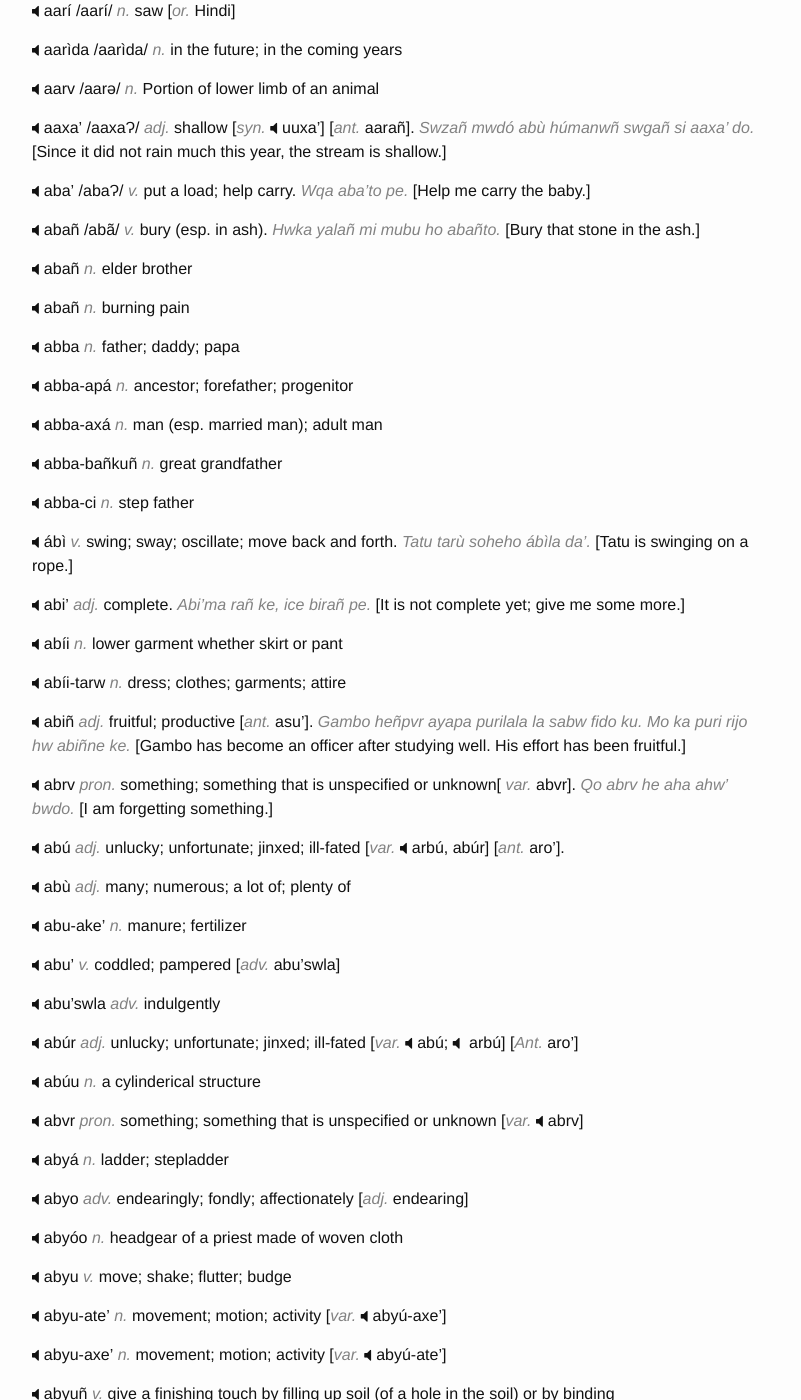
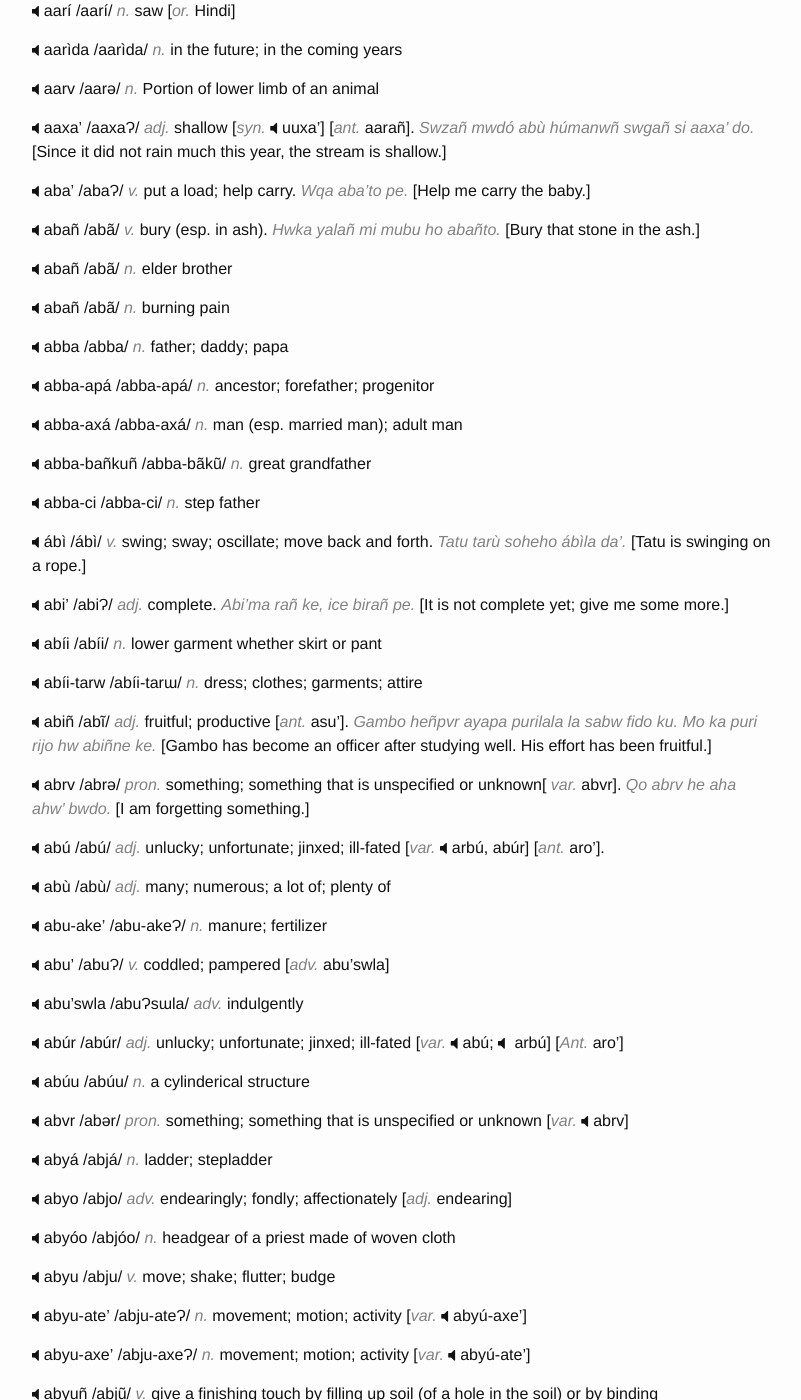
Before and after one commit to hacksparrow/language.apatani.org, a Jekyll site: the page built from dictionary/a.md, in a window 1280 px wide and 1400 px high, scrolled down 1192 px. Shown: the whole window, without its empty margins (238-1039 px from the left). Built offline with Jekyll 4.4.1, drawn with Linux system fonts in a browser that asks for light colours; nearby versions of some CDN libraries; comment, search, counter and statistics services are not loaded; some of the changed text lies outside the part shown.

Commit message:
Update a.md

```diff
--- a/dictionary/a.md
+++ b/dictionary/a.md
@@ -56,73 +56,73 @@ __aba'__  /abaɁ/ _v._  put a load; help carry. _Wqa aba'to pe._ [Help me carry
 
 __abañ__  /abã/ _v._  bury (esp. in ash). _Hwka yalañ mi mubu ho abañto._ [Bury that stone in the ash.]
 
-__abañ__  _n._  elder brother
+__abañ__  /abã/ _n._  elder brother
 
-__abañ__  _n._  burning pain
+__abañ__  /abã/ _n._  burning pain
 
-__abba__  _n._  father; daddy; papa
+__abba__  /abba/ _n._  father; daddy; papa
 
-__abba-apá__  _n._  ancestor; forefather; progenitor
+__abba-apá__  /abba-apá/ _n._  ancestor; forefather; progenitor
 
-__abba-axá__  _n._  man (esp. married man); adult man
+__abba-axá__  /abba-axá/ _n._  man (esp. married man); adult man
 
-__abba-bañkuñ__ _n._  great grandfather
+__abba-bañkuñ__ /abba-bãkũ/ _n._  great grandfather
 
-__abba-ci__ _n._  step father
+__abba-ci__ /abba-ci/ _n._  step father
 
-__ábì__ _v._  swing; sway; oscillate; move back and forth. _Tatu tarù soheho ábìla da'._ [Tatu is swinging on a rope.]
+__ábì__ /ábì/ _v._  swing; sway; oscillate; move back and forth. _Tatu tarù soheho ábìla da'._ [Tatu is swinging on a rope.]
 
-__abi'__  _adj._  complete. _Abi'ma rañ ke, ice birañ pe._ [It is not complete yet; give me some more.]
+__abi'__  /abiɁ/ _adj._  complete. _Abi'ma rañ ke, ice birañ pe._ [It is not complete yet; give me some more.]
 
-__abíi__  _n._  lower garment whether skirt or pant
+__abíi__  /abíi/ _n._  lower garment whether skirt or pant
 
-__abíi-tarw__ _n._  dress; clothes; garments; attire
+__abíi-tarw__ /abíi-tarɯ/ _n._  dress; clothes; garments; attire
 
-__abiñ__  _adj._  fruitful; productive  [_ant._  asu']. _Gambo heñpvr ayapa purilala la sabw fido ku. Mo ka puri rijo hw abiñne ke._ [Gambo has become an officer after studying well. His effort has been fruitful.]
+__abiñ__  /abĩ/ _adj._  fruitful; productive  [_ant._  asu']. _Gambo heñpvr ayapa purilala la sabw fido ku. Mo ka puri rijo hw abiñne ke._ [Gambo has become an officer after studying well. His effort has been fruitful.]
 
-__abrv__  _pron._ something; something that is unspecified or unknown[ _var._  abvr]. _Qo abrv he aha ahw' bwdo._ [I am forgetting something.]
+__abrv__  /abrǝ/ _pron._ something; something that is unspecified or unknown[ _var._  abvr]. _Qo abrv he aha ahw' bwdo._ [I am forgetting something.]
 
-__abú__ _adj._  unlucky; unfortunate; jinxed; ill-fated [_var._  arbú, abúr]  [_ant._  aro'].
+__abú__ /abú/ _adj._  unlucky; unfortunate; jinxed; ill-fated [_var._  arbú, abúr]  [_ant._  aro'].
 
-__abù__ _adj._  many; numerous; a lot of; plenty of
+__abù__ /abù/ _adj._  many; numerous; a lot of; plenty of
 
-__abu-ake'__  _n._  manure; fertilizer
+__abu-ake'__ /abu-akeɁ/ _n._  manure; fertilizer
 
-__abu'__  _v._  coddled; pampered [_adv._  abu'swla]
+__abu'__  /abuɁ/ _v._  coddled; pampered [_adv._  abu'swla]
 
-__abu'swla__  _adv._  indulgently
+__abu'swla__ /abuɁsɯla/ _adv._  indulgently
 
-__abúr__  _adj._  unlucky; unfortunate; jinxed; ill-fated [_var._  abú; arbú] [_Ant._  aro']
+__abúr__  /abúr/ _adj._  unlucky; unfortunate; jinxed; ill-fated [_var._  abú; arbú] [_Ant._  aro']
 
-__abúu__  _n._  a cylinderical structure
+__abúu__  /abúu/ _n._  a cylinderical structure
 
-__abvr__  _pron._ something; something that is unspecified or unknown [_var._  abrv]
+__abvr__  /abǝr/ _pron._ something; something that is unspecified or unknown [_var._  abrv]
 
-__abyá__  _n._  ladder; stepladder
+__abyá__  /abjá/ _n._  ladder; stepladder
 
-__abyo__  _adv._  endearingly; fondly; affectionately [_adj._  endearing]
+__abyo__  /abjo/ _adv._  endearingly; fondly; affectionately [_adj._  endearing]
 
-__abyóo__ _n._  headgear of a priest made of woven cloth
+__abyóo__ /abjóo/ _n._  headgear of a priest made of woven cloth
 
-__abyu__  _v._  move; shake; flutter; budge
+__abyu__  /abju/ _v._  move; shake; flutter; budge
 
-__abyu-ate'__ _n._  movement; motion; activity  [_var._  abyú-axe']
+__abyu-ate'__ /abju-ateɁ/ _n._  movement; motion; activity  [_var._  abyú-axe']
 
-__abyu-axe'__ _n._  movement; motion; activity  [_var._  abyú-ate']
+__abyu-axe'__ /abju-axeɁ/ _n._  movement; motion; activity  [_var._  abyú-ate']
 
-__abyuñ__ _v._  give a finishing touch by filling up soil (of a hole in the soil) or by binding
+__abyuñ__ /abjũ/ _v._  give a finishing touch by filling up soil (of a hole in the soil) or by binding
 
-__abyuñ-afuñ__  _v._  finish binding; tie up by tightening the rope after binding something
+__abyuñ-afuñ__ /abjũ-aʎũ/ _v._  finish binding; tie up by tightening the rope after binding something
 
-__acáa__  _v._  put up; erect
+__acáa__  /acáa/ _v._  put up; erect
 
-__ace'__  _adj._  narrow; tight
+__ace'__  /aceɁ/ _adj._  narrow; tight
 
-__ací__ _n._  elder brother's wife (term of address)
+__ací__ /ací/ _n._  elder brother's wife (term of address)
 
-__ácì__ _adv._  very; to a high degree
+__ácì__ /ácì/ _adv._  very; to a high degree
 
-__ácì__ _v._  hide; conceal
+__ácì__ /ácì/ _v._  hide; conceal
 
 __ácì__ _n._  pain; suffering [_v._  have pain; suffer]
 
```
